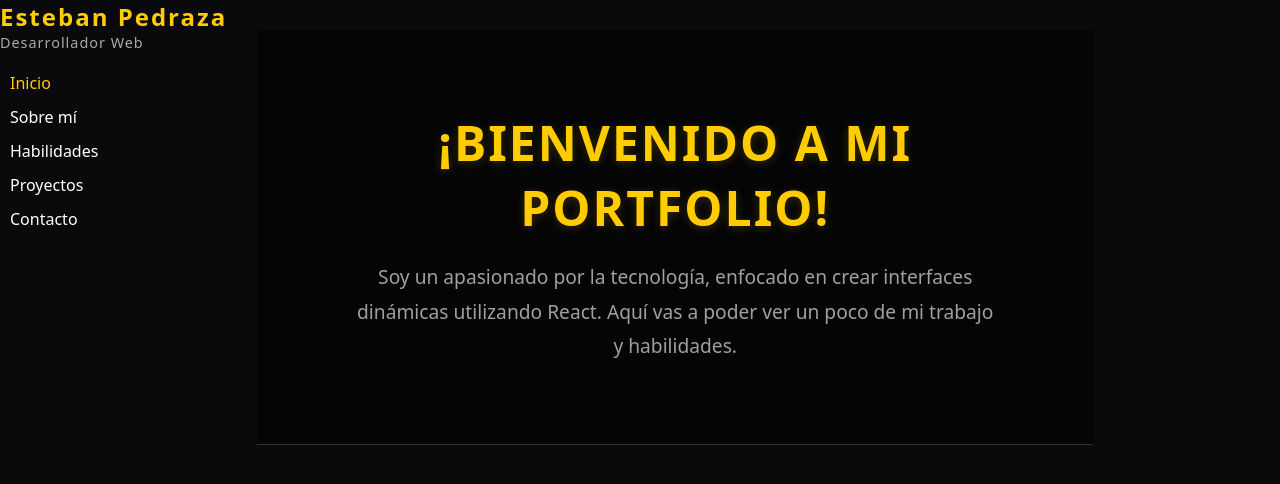
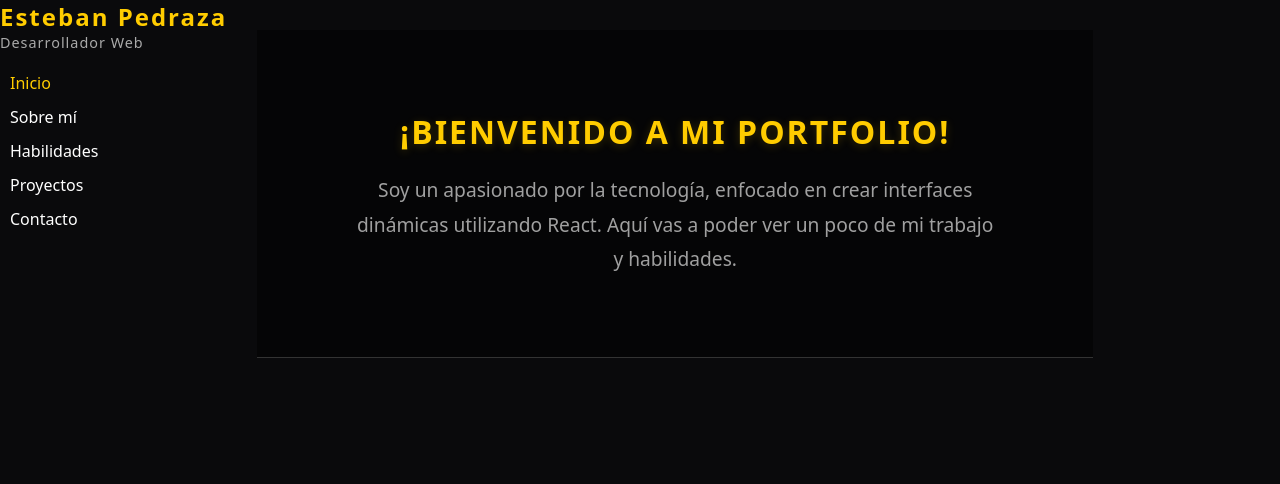
Before and after one commit to estebanpp00/tp1-react-portfolio-esteban-pedraza, a React (Vite) app: page / in a window 1280 px wide. Shown: the top 484 px of the page. Built offline with nearby package versions, Linux system fonts and the light colour scheme.

Commit message:
Cree el componente reutilizable skillcard

```diff
--- a/src/index.css
+++ b/src/index.css
@@ -3,7 +3,10 @@
   padding: 0;
   box-sizing: border-box;
 }
-body {
+html, body {
+  width: 100%;
+  max-width: 100%;
+  overflow-x: hidden;
   background-color: #0a0a0c;
   color: #e0e0e0;
   font-family: system-ui, -apple-system, BlinkMacSystemFont, 'Segoe UI', Roboto, sans-serif;
--- a/src/pages/Home.jsx
+++ b/src/pages/Home.jsx
@@ -1,7 +1,7 @@
 export const Home = () => {
   return (
     <section style={{ padding: '80px 20px', textAlign: 'center', backgroundColor: '#050506', borderBottom: '1px solid #333' }}>
-      <h2 style={{ fontSize: '3rem', margin: '0 0 20px 0', color: '#ffcc00', textTransform: 'uppercase', letterSpacing: '2px', textShadow: '0 2px 10px rgba(255, 204, 0, 0.2)' }}>
+      <h2 style={{ fontSize: '2rem', margin: '0 0 20px 0', color: '#ffcc00', textTransform: 'uppercase', letterSpacing: '2px', textShadow: '0 2px 10px rgba(255, 204, 0, 0.2)' }}>
         ¡Bienvenido a mi Portfolio!
       </h2>
       <p style={{ fontSize: '1.2rem', maxWidth: '650px', margin: '0 auto', color: '#a0a0a0', lineHeight: '1.8' }}>
```
Also changed, not shown: src/components/SkillCard.jsx (added, +19 -0 lines), src/pages/Contact.jsx (added).
